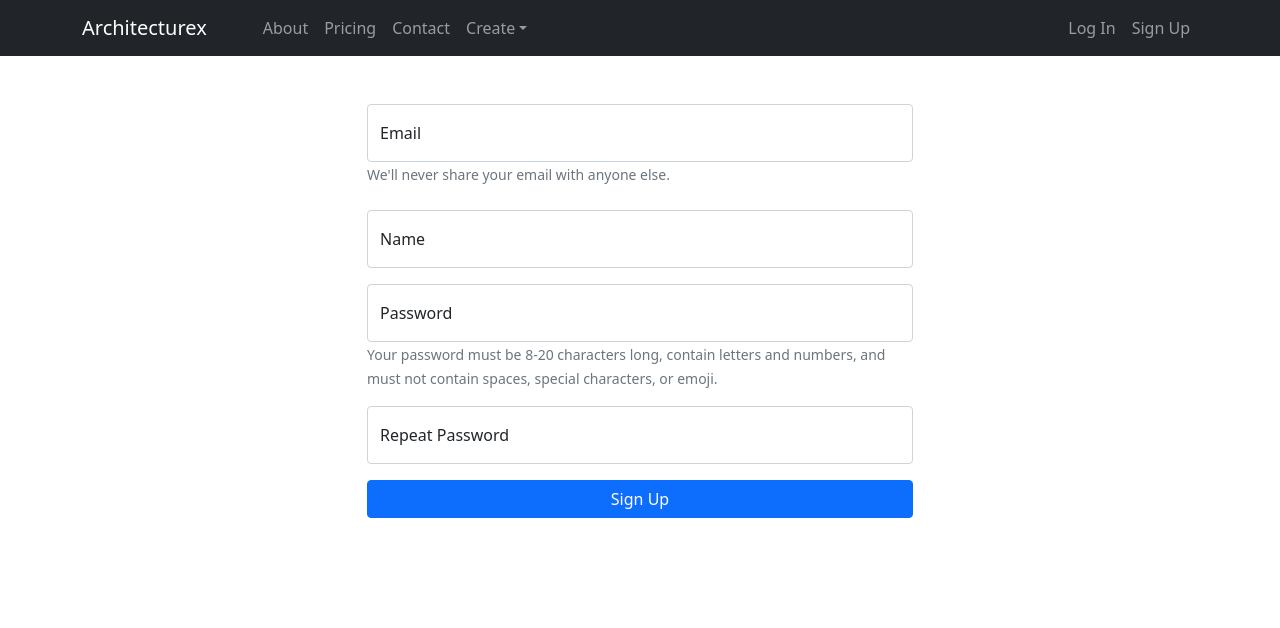
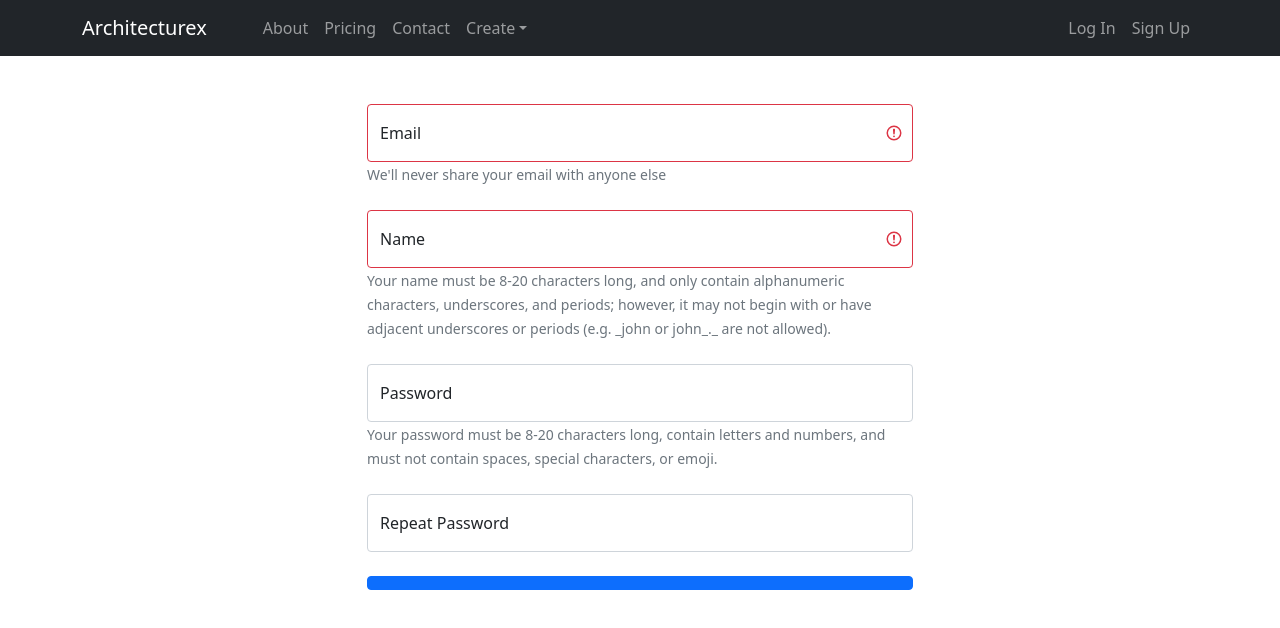
Before and after one commit to alex-budko/architecturex, a React (Create React App) app in the folder frontend/: page /signup in a window 1280 px wide. Shown: the top 628 px of the page. Built offline with nearby package versions, Linux system fonts and the light colour scheme.

Commit message:
init FormCreator

```diff
--- a/frontend/src/auth-components/Login.js
+++ b/frontend/src/auth-components/Login.js
@@ -2,16 +2,8 @@ import { useDispatch, useSelector } from "react-redux";
 import { useState } from "react";
 import { loadin, loadin_fail, login, login_fail } from "../features/user";
 import axios from "axios";
-import { Link, Navigate } from "react-router-dom";
-
-
-import Button from "react-bootstrap/Button";
-import Form from "react-bootstrap/Form";
-import Container from "react-bootstrap/Container";
-import Row from "react-bootstrap/Row";
-import Col from "react-bootstrap/Col";
-import FloatingLabel from "react-bootstrap/esm/FloatingLabel";
-
+import { Navigate } from "react-router-dom";
+import FormCreator from "../utils/FormCreator";
 
 function Login() {
   const dispatch = useDispatch();
@@ -34,10 +26,10 @@ function Login() {
     setInvalid(false);
     log_user(email, password);
     if (!isAuthenticated) {
-      setTimeout(()=> {
-        setFormData({ email: "", password: "" })
+      setTimeout(() => {
+        setFormData({ email: "", password: "" });
         setInvalid(true);
-      }, 500)
+      }, 500);
     }
   };
 
@@ -86,71 +78,34 @@ function Login() {
       dispatch(loadin_fail());
     }
   }
-
+  const groups = {
+    email: {
+      name: 'email',
+      controlId: 'Email',
+      label: 'Email',
+      isInvalid: 'false',
+      pattern: 'r/^(([^<>()[\]\\.,;:\s@"]+(\.[^<>()[\]\\.,;:\s@"]+)*)|(".+"))@((\[[0-9]{1,3}\.[0-9]{1,3}\.[0-9]{1,3}\.[0-9]{1,3}\])|(([a-zA-Z\-0-9]+\.)+[a-zA-Z]{2,}))$/',
+      value: email,
+      muted: true,
+      mutedText: `We'll never share your email with anyone else`
+    },
+    password: {
+      name: 'password',
+      controlId: 'Password',
+      label: 'Password',
+      isInvalid: invalid,
+      pattern: '(?=.*\d)(?=.*[a-z])(?=.*[A-Z]).{8,}',
+      value: password,
+      muted: false,
+    },
+  }
   return (
-    <Container className="mt-5">
-      <Row>
-        <Col />
-        <Col xs={6}>
-          <Form onSubmit={onSubmit}>
-            <Form.Group className="mb-4" controlId="formBasicEmail">
-              <FloatingLabel controlId="floatingInput" label="Email">
-                <Form.Control
-                  isInvalid={invalid}
-                  required
-                  value={email}
-                  onChange={(e) => changeInfo(e)}
-                  name="email"
-                  type="email"
-                  placeholder="Enter email"
-                />
-              </FloatingLabel>
-
-              <Form.Text className="text-muted">
-                We'll never share your email with anyone else.
-              </Form.Text>
-            </Form.Group>
-
-            <Form.Group className="mb-4" controlId="formBasicPassword">
-              <FloatingLabel controlId="floatingInput" label="Password">
-                <Form.Control
-                  required
-                  isInvalid={invalid}
-                  value={password}
-                  onChange={(e) => changeInfo(e)}
-                  name="password"
-                  type="password"
-                  placeholder="Password"
-                />
-              </FloatingLabel>
-            </Form.Group>
-
-            <Row>
-              <Col>
-                <Form.Group className="mb-4" controlId="formBasicCheckbox">
-                  <Form.Check type="checkbox" label="Remember Me" />
-                </Form.Group>
-              </Col>
-              <Col>
-                <Form.Group
-                  className="mb-4 text-end"
-                  controlId="formBasicCheckbox"
-                >
-                  <Link to="/password/reset/">Forgot Password</Link>
-                </Form.Group>
-              </Col>
-            </Row>
-
-            <div className="d-grid gap-2">
-              <Button variant="primary" size="md" type="submit">
-                Sign In
-              </Button>
-            </div>
-          </Form>
-        </Col>
-        <Col />
-      </Row>
-    </Container>
+    <FormCreator
+      groups={groups}
+      onSubmit={onSubmit}
+      submit='Sign In'
+      changeInfo={changeInfo}
+    />
   );
 }
 
--- a/frontend/src/auth-components/PasswordReset.js
+++ b/frontend/src/auth-components/PasswordReset.js
@@ -3,19 +3,11 @@ import { useState } from "react";
 import { password_reset_fail, password_reset_success } from "../features/user";
 import axios from "axios";
 import { Navigate } from "react-router-dom";
-
-import Button from "react-bootstrap/Button";
-import Container from "react-bootstrap/Container";
-import Row from "react-bootstrap/Row";
-import Col from "react-bootstrap/Col";
-import Form from "react-bootstrap/Form";
-import FloatingLabel from "react-bootstrap/FloatingLabel";
-
-
+import FormCreator from "../utils/FormCreator";
 
 function PasswordReset() {
   const dispatch = useDispatch();
-  const [formData, setFormData] = useState({ email: "" });
+  const [ formData, setFormData ] = useState({ email: "" });
   const [requestSent, setRequestSent] = useState(false);
   const { email } = formData;
 
@@ -54,40 +46,25 @@ function PasswordReset() {
       dispatch(password_reset_fail());
     }
   }
-
+  const groups = {
+    email: {
+      name: 'email',
+      controlId: 'Email',
+      label: 'Email',
+      isInvalid: 'false',
+      pattern: '/^(([^<>()[\]\\.,;:\s@"]+(\.[^<>()[\]\\.,;:\s@"]+)*)|(".+"))@((\[[0-9]{1,3}\.[0-9]{1,3}\.[0-9]{1,3}\.[0-9]{1,3}\])|(([a-zA-Z\-0-9]+\.)+[a-zA-Z]{2,}))$/',
+      value: email,
+      muted: true,
+      mutedText: `We'll never share your email with anyone else`
+    },
+  }
   return (
-    <Container className="mt-5">
-      <Row>
-        <Col />
-        <Col xs={6}>
-          <Form onSubmit={onSubmit}>
-            <Form.Group className="mb-4" controlId="formBasicEmail">
-              <FloatingLabel controlId="floatingInput" label="Email">
-                <Form.Control
-                  required
-                  value={email}
-                  onChange={(e) => changeInfo(e)}
-                  name="email"
-                  type="email"
-                  placeholder="Enter email"
-                />
-              </FloatingLabel>
-
-              <Form.Text className="text-muted">
-                We'll never share your email with anyone else.
-              </Form.Text>
-            </Form.Group>
-
-            <div className="d-grid gap-2">
-              <Button variant="primary" size="md" type="submit">
-                Reset Password
-              </Button>
-            </div>
-          </Form>
-        </Col>
-        <Col />
-      </Row>
-    </Container>
+    <FormCreator
+      groups={groups}
+      onSubmit={onSubmit}
+      submit={'Reset Password'}
+      changeInfo={changeInfo}
+    />
   );
 }
 
--- a/frontend/src/auth-components/PasswordResetConfirm.js
+++ b/frontend/src/auth-components/PasswordResetConfirm.js
@@ -6,29 +6,20 @@ import {
 import axios from "axios";
 import { useParams } from "react-router";
 import { useState } from "react";
-import { Navigate } from "react-router-dom";
+import FormCreator from "../utils/FormCreator";
 
-import Button from "react-bootstrap/Button";
-import Container from "react-bootstrap/Container";
-import Row from "react-bootstrap/Row";
-import Col from "react-bootstrap/Col";
-import Form from "react-bootstrap/Form";
-import FloatingLabel from "react-bootstrap/FloatingLabel";
 
 function PasswordResetConfirm() {
   const dispatch = useDispatch();
 
-  const [passwordUpdated, setPasswordUpdated] = useState(false);
+
+  const [invalid, setValidPassword] = useState(false);
 
   const { uid, token } = useParams();
 
   const [formData, setFormData] = useState({ password: "", re_password: "" });
 
   const { password, re_password } = formData;
-
-  if (passwordUpdated) {
-    <Navigate to="/" />;
-  }
 
   const changeInfo = (e) => {
     setFormData({ ...formData, [e.target.name]: e.target.value });
@@ -38,11 +29,9 @@ function PasswordResetConfirm() {
     e.preventDefault();
     if (password === re_password) {
       reset_password_confirm(uid, token, password, re_password);
-      console.log("Confirm");
-      setPasswordUpdated(true);
     } else {
       setFormData({ password: "", re_password: "" });
-      console.log("Passwords did not match");
+      setValidPassword(true)
     }
   };
 
@@ -72,50 +61,35 @@ function PasswordResetConfirm() {
     }
   }
 
+  const groups = {
+    password: {
+      name: 'password',
+      controlId: 'Password',
+      label: 'Password',
+      isInvalid: invalid,
+      pattern: '(?=.*\d)(?=.*[a-z])(?=.*[A-Z]).{8,}',
+      value: password,
+      muted: true,
+      mutedText: 'Your password must be 8-20 characters long, contain letters and numbers, and must not contain spaces, special characters, or emoji.'
+    },
+    re_password: {
+      name: 're_password',
+      controlId: 'Re_Password',
+      label: 'Repeat Password',
+      isInvalid: invalid,
+      pattern: '(?=.*\d)(?=.*[a-z])(?=.*[A-Z]).{8,}',
+      value: re_password,
+      muted: false,
+    },
+  }
+
   return (
-    <Container className="mt-5">
-    <Row>
-      <Col />
-      <Col xs={6}>
-        <Form onSubmit={onSubmit}>
-          <Form.Group className="mb-4" controlId="formBasicPassword">
-            <FloatingLabel controlId="floatingInput" label="Password">
-              <Form.Control
-                required
-                pattern="(?=.*\d)(?=.*[a-z])(?=.*[A-Z]).{8,}"
-                value={password}
-                onChange={(e) => changeInfo(e)}
-                name="password"
-                type="password"
-                placeholder="Enter Password"
-              />
-            </FloatingLabel>
-          </Form.Group>
-
-          <Form.Group className="mb-4" controlId="formBasicPassword">
-            <FloatingLabel controlId="floatingInput" label="Repeat Password">
-              <Form.Control
-                required
-                pattern="(?=.*\d)(?=.*[a-z])(?=.*[A-Z]).{8,}"
-                value={re_password}
-                onChange={(e) => changeInfo(e)}
-                name="re_password"
-                type="password"
-                placeholder="Repeat Password"
-              />
-            </FloatingLabel>
-          </Form.Group>
-
-          <div className="d-grid gap-2">
-            <Button variant="primary" size="md" type="submit">
-              Confirm Reset Password
-            </Button>
-          </div>
-        </Form>
-      </Col>
-      <Col />
-    </Row>
-  </Container>
+    <FormCreator
+      groups={groups}
+      onSubmit={onSubmit}
+      submit={'Confirm Reset Password'}
+      changeInfo={changeInfo}
+    />
   );
 }
 
--- a/frontend/src/auth-components/Signup.js
+++ b/frontend/src/auth-components/Signup.js
@@ -2,21 +2,17 @@ import { useDispatch, useSelector } from "react-redux";
 import { useState } from "react";
 import { signup, signup_fail } from "../features/user";
 import axios from "axios";
-import { Link, Navigate } from "react-router-dom";
+import { Navigate } from "react-router-dom";
 
-import Button from "react-bootstrap/Button";
-import Form from "react-bootstrap/Form";
-import Container from "react-bootstrap/Container";
-import Row from "react-bootstrap/Row";
-import Col from "react-bootstrap/Col";
-import FloatingLabel from "react-bootstrap/FloatingLabel";
+import FormCreator from "../utils/FormCreator";
+
 
 function Signup() {
   const dispatch = useDispatch();
   const isAuthenticated = useSelector((state) => state.user.isAuthenticated);
 
   //validation
-  const [validPassword, setValidPassword] = useState(false);
+  const [invalid, setValidPassword] = useState(false);
 
   const [formData, setFormData] = useState({
     name: "",
@@ -75,90 +71,55 @@ function Signup() {
     }
   }
 
+  const groups = {
+    email: {
+      name: 'email',
+      controlId: 'Email',
+      label: 'Email',
+      isInvalid: 'false',
+      pattern: '/^(([^<>()[\]\\.,;:\s@"]+(\.[^<>()[\]\\.,;:\s@"]+)*)|(".+"))@((\[[0-9]{1,3}\.[0-9]{1,3}\.[0-9]{1,3}\.[0-9]{1,3}\])|(([a-zA-Z\-0-9]+\.)+[a-zA-Z]{2,}))$/',
+      value: email,
+      muted: true,
+      mutedText: `We'll never share your email with anyone else`
+    },
+    name: {
+      name: 'name',
+      controlId: 'Name',
+      label: 'Name',
+      isInvalid: 'false',
+      pattern: '^(?=[a-zA-Z0-9._]{8,20}$)(?!.*[_.]{2})[^_.].*[^_.]$',
+      value: name,
+      muted: true,
+      mutedText: 'Your name must be 8-20 characters long, and only contain alphanumeric characters, underscores, and periods; however, it may not begin with or have adjacent underscores or periods (e.g. _john or john_._ are not allowed).'
+    },
+    password: {
+      name: 'password',
+      controlId: 'Password',
+      label: 'Password',
+      isInvalid: invalid,
+      pattern: '(?=.*\d)(?=.*[a-z])(?=.*[A-Z]).{8,}',
+      value: password,
+      muted: true,
+      mutedText: 'Your password must be 8-20 characters long, contain letters and numbers, and must not contain spaces, special characters, or emoji.'
+    },
+    re_password: {
+      name: 're_password',
+      controlId: 'Re_Password',
+      label: 'Repeat Password',
+      isInvalid: invalid,
+      pattern: '(?=.*\d)(?=.*[a-z])(?=.*[A-Z]).{8,}',
+      value: re_password,
+      muted: false,
+    },
+  }
+
   return (
-    <Container className="mt-5">
-      <Row>
-        <Col />
-        <Col xs={6}>
-          <Form onSubmit={onSubmit}>
-            <Form.Group className="mb-4" controlId="formBasicEmail">
-              <FloatingLabel controlId="floatingInput" label="Email">
-                <Form.Control
-                  required
-                  value={email}
-                  onChange={(e) => changeInfo(e)}
-                  name="email"
-                  type="email"
-                  placeholder="Enter email"
-                />
-              </FloatingLabel>
-
-              <Form.Text className="text-muted">
-                We'll never share your email with anyone else.
-              </Form.Text>
-            </Form.Group>
-
-            <Form.Group className="mb-3" controlId="formBasicName">
-              <FloatingLabel controlId="floatingInput" label="Name">
-                <Form.Control
-                  required
-                  value={name}
-                  onChange={(e) => changeInfo(e)}
-                  name="name"
-                  type="text"
-                  placeholder="Name"
-                />
-              </FloatingLabel>
-            </Form.Group>
-
-            <Form.Group className="mb-3" controlId="formBasicPassword">
-              <FloatingLabel controlId="floatingInput" label="Password" size="sm">
-                <Form.Control
-                  required
-                  isInvalid={validPassword}
-                  value={password}
-                  onChange={(e) => changeInfo(e)}
-                  onFocus={() => {
-                    return <p>HELLO</p>;
-                  }}
-                  pattern="(?=.*\d)(?=.*[a-z])(?=.*[A-Z]).{8,}"
-                  name="password"
-                  type="password"
-                  placeholder="Password"
-                />
-              </FloatingLabel>
-              <Form.Text id="passwordHelpBlock" muted>
-                Your password must be 8-20 characters long, contain letters and
-                numbers, and must not contain spaces, special characters, or
-                emoji.
-              </Form.Text>
-            </Form.Group>
-
-            <Form.Group className="mb-3" controlId="formBasicPassword">
-              <FloatingLabel controlId="floatingInput" label="Repeat Password">
-                <Form.Control
-                  required
-                  isInvalid={validPassword}
-                  value={re_password}
-                  onChange={(e) => changeInfo(e)}
-                  pattern="(?=.*\d)(?=.*[a-z])(?=.*[A-Z]).{8,}"
-                  name="re_password"
-                  type="password"
-                  placeholder="Repeat Password"
-                />
-              </FloatingLabel>
-            </Form.Group>
-
-            <div className="d-grid gap-2">
-              <Button variant="primary" size="md" type="submit">
-                Sign Up
-              </Button>
-            </div>
-          </Form>
-        </Col>
-        <Col />
-      </Row>
-    </Container>
+    <FormCreator
+      groups={groups}
+      onSubmit={onSubmit}
+      submit={'Sign Up'}
+      changeInfo={changeInfo}
+    />
   );
 }
 
--- /dev/null
+++ b/frontend/src/utils/FormCreator.js
@@ -0,0 +1,59 @@
+import Button from "react-bootstrap/Button";
+import Form from "react-bootstrap/Form";
+import Container from "react-bootstrap/Container";
+import Row from "react-bootstrap/Row";
+import Col from "react-bootstrap/Col";
+import FloatingLabel from "react-bootstrap/esm/FloatingLabel";
+import { Fragment } from "react";
+
+function FormCreator({groups}, ...props) {
+  return (
+    <Container className="mt-5">
+      <Row>
+        <Col />
+        <Col xs={6}>
+          <Form onSubmit={props.onSubmit}>
+            {Object.keys(groups).map((g, index) => {
+              let group = groups[g]
+              return (
+                <Form.Group
+                  key={index}
+                  className="mb-4"
+                  controlId={`formBasic${group.controlId}`}
+                >
+                  <FloatingLabel
+                    label={`${group.label}`}
+                  >
+                    <Form.Control
+                      isInvalid={group.isInvalid}
+                      required
+                      value={group.value}
+                      // pattern={group.pattern}
+                      onChange={(e) => props.changeInfo(e)}
+                      name={`${group.name}`}
+                      type={`${group.name}`}
+                      placeholder={`Enter ${group.name}`}
+                    />
+                  </FloatingLabel>
+                  {group.muted && (
+                    <Form.Text className="text-muted">
+                      {group.mutedText}
+                    </Form.Text>
+                  )}
+                </Form.Group>
+              );
+            })}
+            <div className="d-grid gap-2">
+              <Button variant="primary" size="md" type="submit">
+                <Fragment>{props.submit}</Fragment>
+              </Button>
+            </div>
+          </Form>
+        </Col>
+        <Col />
+      </Row>
+    </Container>
+  );
+}
+
+export default FormCreator;
```
